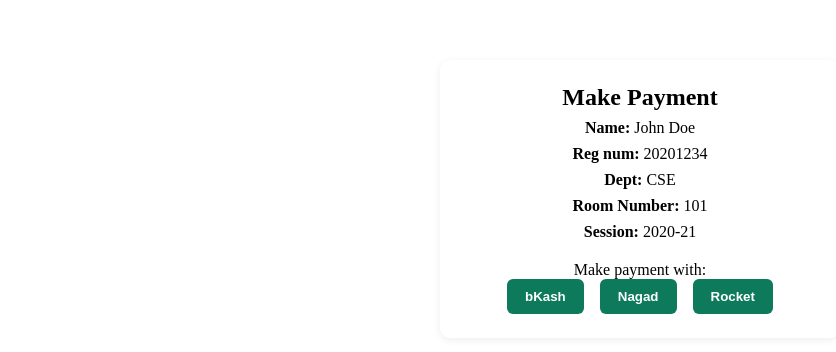
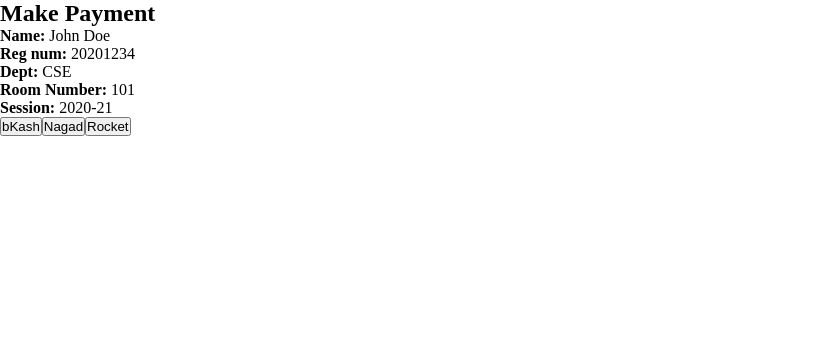
Before and after one commit to nailannr/dormify, a React (Vite) app in the folder Client/: page /user/makePayment in a window 1280 px wide. Shown: the top 352 px of the page, without its empty margins (0-836 px from the left). Built offline with nearby package versions, Linux system fonts and the light colour scheme.

Commit message:
Update makePayment.jsx

```diff
--- a/Client/src/components/user/makePayment.jsx
+++ b/Client/src/components/user/makePayment.jsx
@@ -1,30 +1,27 @@
 import React from "react";
 import { useNavigate } from "react-router-dom";
-import "./makePayment.css";
 
 export default function MakePayment() {
   const navigate = useNavigate();
-
   function handlePayment() {
-    // Simulate payment success
     navigate("/user/home");
   }
-
   return (
-    <div className="payment-container">
-      <h2>Make Payment</h2>
-      <div className="payment-details">
+    <div className="flex min-h-screen items-center justify-center bg-gradient-to-br from-purple-50 via-green-50 to-blue-50">
+      <div className="bg-white rounded-xl shadow-lg p-8 w-full max-w-md text-center">
+        <h2 className="text-2xl font-bold text-purple-700 mb-4">Make Payment</h2>
+        <div className="mb-6 text-left">
           <p><b>Name:</b> John Doe</p>
           <p><b>Reg num:</b> 20201234</p>
           <p><b>Dept:</b> CSE</p>
           <p><b>Room Number:</b> 101</p>
           <p><b>Session:</b> 2020-21</p>
         </div>
-      <div className="payment-methods">
-        <p>Make payment with:</p>
-        <button className="method" onClick={handlePayment}>bKash</button>
-        <button className="method" onClick={handlePayment}>Nagad</button>
-        <button className="method" onClick={handlePayment}>Rocket</button>
+        <div className="space-x-4">
+          <button className="bg-pink-500 text-white px-4 py-2 rounded hover:bg-pink-600" onClick={handlePayment}>bKash</button>
+          <button className="bg-orange-500 text-white px-4 py-2 rounded hover:bg-orange-600" onClick={handlePayment}>Nagad</button>
+          <button className="bg-blue-500 text-white px-4 py-2 rounded hover:bg-blue-600" onClick={handlePayment}>Rocket</button>
+        </div>
       </div>
     </div>
   );
```
Lines whose indentation alone changed are shown as unchanged.
